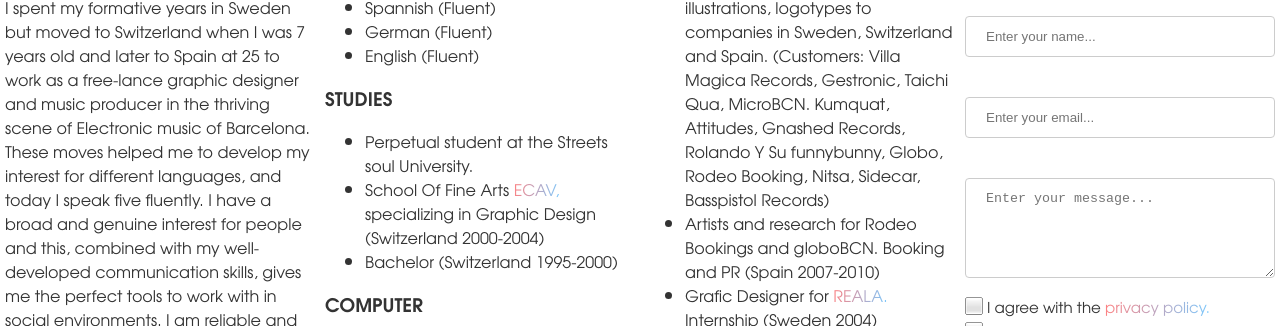
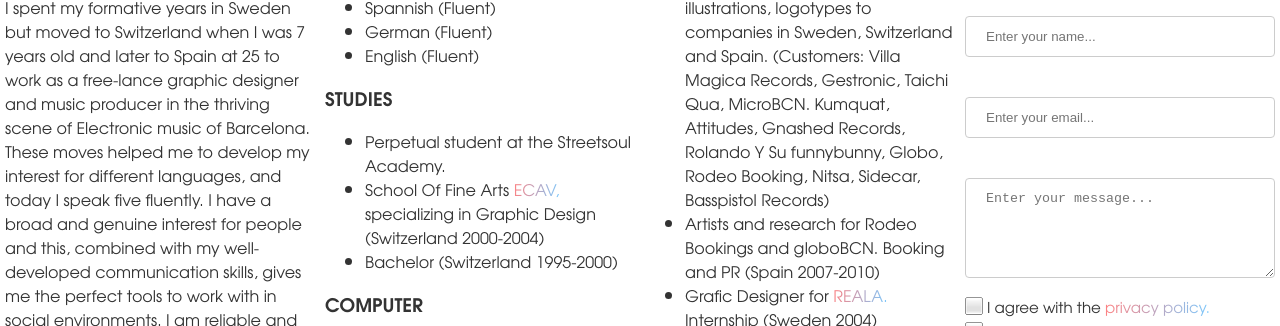
Before and after one commit to Sakrecoer/set.hallstrom, a Jekyll site: the page built from cv.html, in a window 1280 px wide. Shown: the part 409-735 px from the top of the page. Built offline with Jekyll 4.4.1, drawn with Linux system fonts in a browser that asks for light colours.

Commit message:
Updated 'cv.html' via CloudCannon

```diff
--- a/cv.html
+++ b/cv.html
@@ -31,7 +31,7 @@ sitemap: true
   </ul>
   <h3>STUDIES</h3>
   <ul>
-    <li class="pargraphe">Perpetual student at the Streets soul University.</li>
+    <li class="pargraphe">Perpetual student at the Streetsoul Academy.</li>
     <li class="pargraphe">School Of Fine Arts <a target="_blank" href="https://edhea.ch/">ECAV,</a> specializing in Graphic Design (Switzerland 2000-2004)</li>
     <li class="pargraphe">Bachelor (Switzerland 1995-2000)</li>
   </ul>
```
